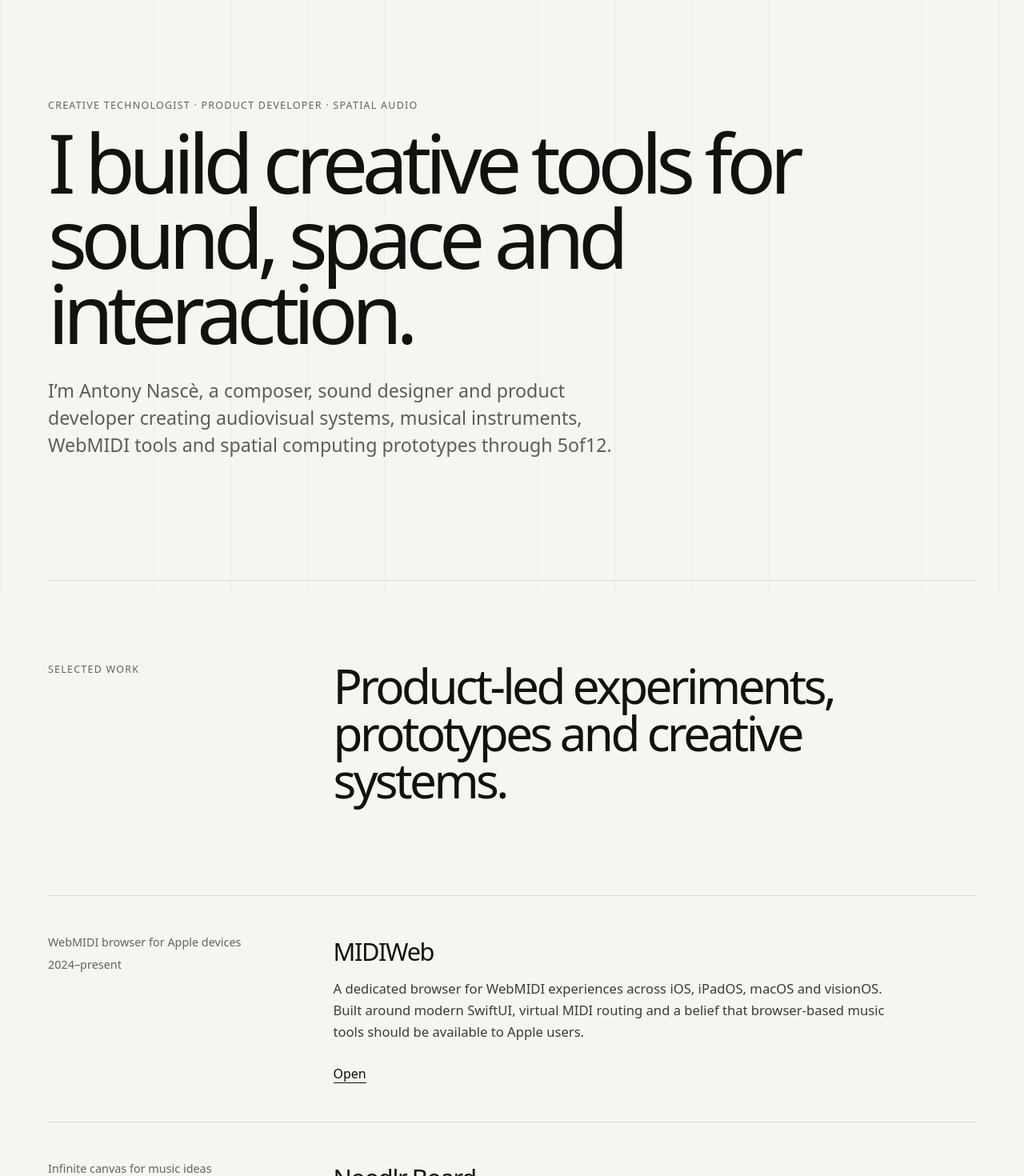
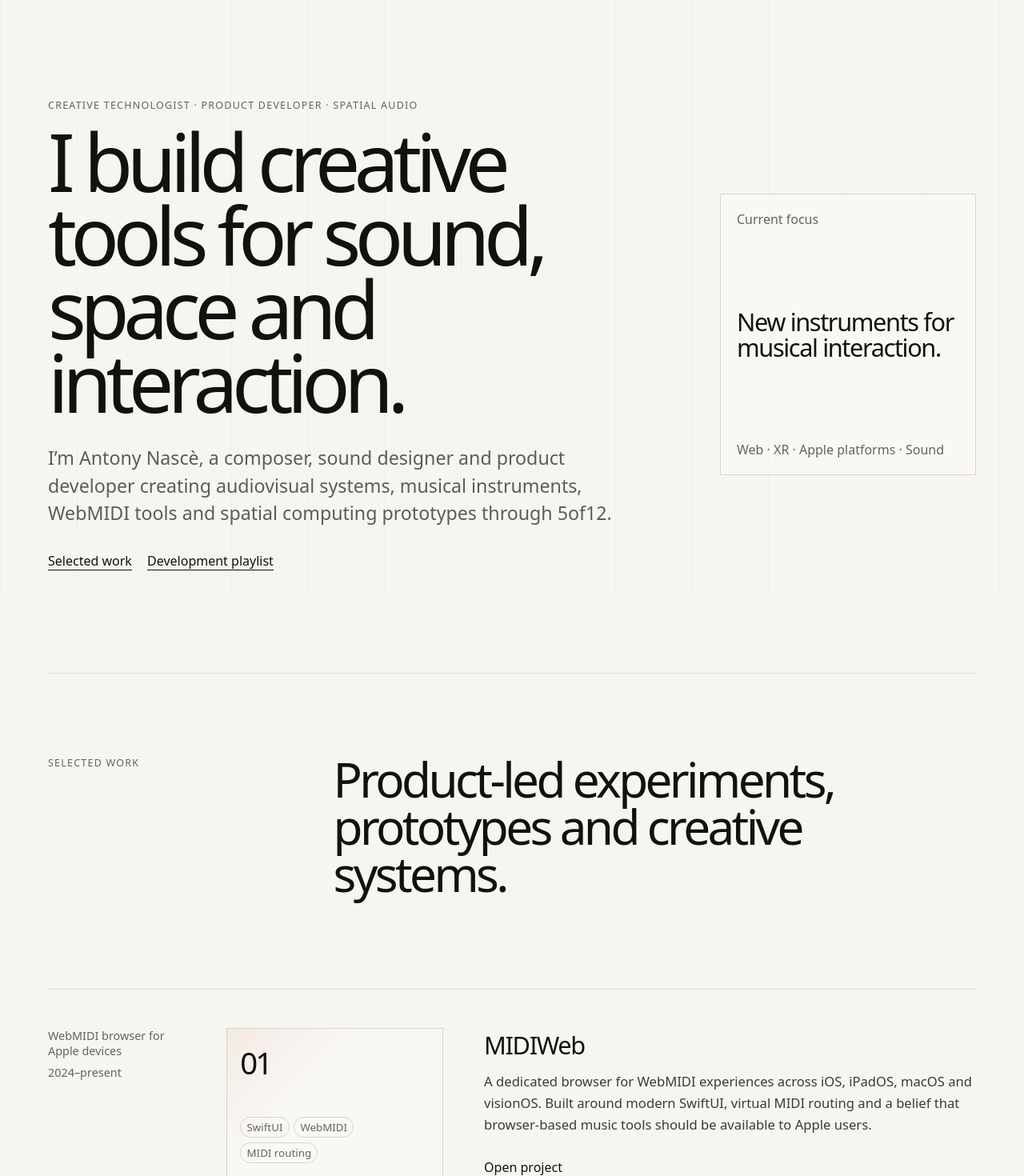
Before and after one commit to antiero/ant-portfolio, a SvelteKit app: page / in a window 1280 px wide. Shown: the part 60-1530 px from the top of the page at 80% size. Built offline with nearby package versions, Linux system fonts and the light colour scheme.

Commit message:
Add media layer and interaction polish

```diff
--- a/src/routes/+page.svelte
+++ b/src/routes/+page.svelte
@@ -1,33 +1,52 @@
 <script>
+  const playlistUrl = 'https://youtube.com/playlist?list=PLVqqKblFrXjaA8gYFgYS40rxdmFLhRnjD&si=d3-dkLNu7XzeSOia';
+
   const work = [
     {
       title: 'MIDIWeb',
       kicker: 'WebMIDI browser for Apple devices',
       desc: 'A dedicated browser for WebMIDI experiences across iOS, iPadOS, macOS and visionOS. Built around modern SwiftUI, virtual MIDI routing and a belief that browser-based music tools should be available to Apple users.',
       link: 'https://5of12.co.uk',
-      year: '2024–present'
+      year: '2024–present',
+      index: '01',
+      media: ['SwiftUI', 'WebMIDI', 'MIDI routing']
     },
     {
       title: 'Noodlr Board',
       kicker: 'Infinite canvas for music ideas',
       desc: 'A collaborative workspace for early-stage music creation: audio references, comments, tasks, WebAudio experiments and spatial arrangement before ideas move into a DAW.',
       link: 'https://5of12.github.io/noodlrboard/',
-      year: '2024–present'
+      year: '2024–present',
+      index: '02',
+      media: ['Canvas', 'Audio notes', 'Collaboration']
     },
     {
       title: 'Pezzi',
       kicker: 'Music in Pieces',
       desc: 'A musical puzzle game for WebXR and desktop, designed around playful interactions, short time-to-sound and accessible music-making mechanics.',
       link: 'https://5of12.co.uk',
-      year: '2025–present'
+      year: '2025–present',
+      index: '03',
+      media: ['WebXR', 'Music game', 'Audio UX']
     },
     {
       title: 'XR + audio prototypes',
       kicker: 'Spatial instruments and interaction systems',
       desc: 'Experiments in hand tracking, haptics, physical modelling and novel musical interfaces across Unity, Apple platforms and the web.',
-      link: 'https://youtube.com/playlist?list=PLVqqKblFrXjaA8gYFgYS40rxdmFLhRnjD&si=d3-dkLNu7XzeSOia',
-      year: 'ongoing'
+      link: playlistUrl,
+      year: 'ongoing',
+      index: '04',
+      media: ['Hand tracking', 'Haptics', 'Instruments']
     }
+  ];
+
+  const capabilities = [
+    'Spatial interaction',
+    'Audio systems',
+    'WebMIDI + WebAudio',
+    'SwiftUI + Apple platforms',
+    'Unity + XR prototyping',
+    'AI-assisted development workflows'
   ];
 </script>
 
@@ -40,6 +59,7 @@
   <a class="wordmark" href="/ant-portfolio/">Antony Nascè</a>
   <nav aria-label="Primary navigation">
     <a href="#work">Work</a>
+    <a href="#media">Media</a>
     <a href="#practice">Practice</a>
     <a href="#contact">Contact</a>
   </nav>
@@ -47,12 +67,24 @@
 
 <main>
   <section class="hero reveal">
+    <div class="hero-copy">
       <p class="eyebrow">Creative Technologist · Product Developer · Spatial Audio</p>
       <h1>I build creative tools for sound, space and interaction.</h1>
       <p class="lede">
         I’m Antony Nascè, a composer, sound designer and product developer creating audiovisual systems,
         musical instruments, WebMIDI tools and spatial computing prototypes through 5of12.
       </p>
+      <div class="hero-actions">
+        <a href="#work">Selected work</a>
+        <a href={playlistUrl} target="_blank" rel="noreferrer">Development playlist</a>
+      </div>
+    </div>
+
+    <aside class="signal-panel" aria-label="Current focus">
+      <p>Current focus</p>
+      <strong>New instruments for musical interaction.</strong>
+      <span>Web · XR · Apple platforms · Sound</span>
+    </aside>
   </section>
 
   <section id="work" class="section reveal">
@@ -68,14 +100,38 @@
             <p>{item.kicker}</p>
             <span>{item.year}</span>
           </div>
+          <div class="media-card" aria-label={`${item.title} media placeholder`}>
+            <span>{item.index}</span>
+            <div>
+              {#each item.media as label}
+                <small>{label}</small>
+              {/each}
+            </div>
+          </div>
           <div class="work-body">
             <h3>{item.title}</h3>
             <p>{item.desc}</p>
-            <a href={item.link} target="_blank" rel="noreferrer">Open</a>
+            <a href={item.link} target="_blank" rel="noreferrer">Open project</a>
           </div>
         </article>
       {/each}
     </div>
+  </section>
+
+  <section id="media" class="section reveal media-section">
+    <div class="section-heading">
+      <p class="eyebrow">Media</p>
+      <h2>Development videos, prototypes and process notes.</h2>
+    </div>
+
+    <a class="playlist-card" href={playlistUrl} target="_blank" rel="noreferrer">
+      <div class="play-symbol">▶</div>
+      <div>
+        <p class="eyebrow">YouTube playlist</p>
+        <h3>Watch the development process</h3>
+        <p>Sketches, prototypes and experiments from audiovisual product development work.</p>
+      </div>
+    </a>
   </section>
 
   <section id="practice" class="section reveal">
@@ -100,11 +156,24 @@
     </div>
   </section>
 
-  <section class="section approach reveal">
+  <section class="section capability-section reveal">
+    <p class="approach-copy">
+      I work between engineering and creative practice. The thread is simple: reduce the distance between an idea and a sound.
+    </p>
+    <div class="capability-grid" aria-label="Capabilities">
+      {#each capabilities as capability}
+        <span>{capability}</span>
+      {/each}
+    </div>
+  </section>
+
+  <section class="section cv-section reveal">
+    <div>
+      <p class="eyebrow">CV</p>
+      <h2>Creative technologist, not just a job history.</h2>
+    </div>
     <p>
-      I work between engineering and creative practice: SwiftUI, Unity, WebAudio, WebMIDI, XR interaction,
-      haptics and AI-assisted development workflows. The thread is simple: reduce the distance between an
-      idea and a sound.
+      The next version of the CV will foreground product development, audiovisual tools, AI-assisted prototyping, 5of12 and current studio practice.
     </p>
   </section>
 </main>
@@ -115,7 +184,6 @@
 
 <style>
   :global(*) { box-sizing: border-box; }
-
   :global(html) { scroll-behavior: smooth; }
 
   :global(body) {
@@ -131,7 +199,9 @@
     position: fixed;
     inset: 0;
     pointer-events: none;
-    background-image: linear-gradient(to right, rgba(17, 17, 15, 0.035) 1px, transparent 1px);
+    background-image:
+      linear-gradient(to right, rgba(17, 17, 15, 0.032) 1px, transparent 1px),
+      linear-gradient(to bottom, rgba(17, 17, 15, 0.018) 1px, transparent 1px);
     background-size: 96px 96px;
   }
 
@@ -153,40 +223,39 @@
     padding: 1rem 0;
     border-bottom: 1px solid #dedbd1;
     backdrop-filter: blur(16px);
-    background: rgba(246, 245, 240, 0.82);
+    background: rgba(246, 245, 240, 0.84);
   }
 
   .wordmark,
   nav a,
   footer a,
-  .work-body a {
+  .work-body a,
+  .hero-actions a,
+  .playlist-card {
     color: inherit;
     text-decoration: none;
   }
 
-  .wordmark {
-    font-weight: 560;
-    letter-spacing: -0.02em;
-  }
+  .wordmark { font-weight: 560; letter-spacing: -0.02em; }
 
   nav {
     display: flex;
-    gap: clamp(1rem, 2vw, 1.75rem);
+    gap: clamp(0.85rem, 2vw, 1.75rem);
     color: #65635d;
     font-size: 0.92rem;
   }
 
   nav a:hover,
   footer a:hover,
-  .work-body a:hover {
-    color: #c84624;
-  }
+  .work-body a:hover,
+  .hero-actions a:hover { color: #c84624; }
 
   .hero {
     min-height: 84svh;
-    display: flex;
-    flex-direction: column;
-    justify-content: center;
+    display: grid;
+    grid-template-columns: 1fr minmax(220px, 320px);
+    gap: clamp(2rem, 7vw, 5rem);
+    align-items: center;
     padding: clamp(4rem, 10vw, 8rem) 0;
   }
 
@@ -198,15 +267,12 @@
     text-transform: uppercase;
   }
 
-  h1,
-  h2,
-  h3,
-  p { margin-top: 0; }
+  h1, h2, h3, p { margin-top: 0; }
 
   h1 {
     max-width: 1040px;
     margin-bottom: 2rem;
-    font-size: clamp(3.1rem, 8vw, 7.8rem);
+    font-size: clamp(3rem, 7.8vw, 7.8rem);
     line-height: 0.92;
     letter-spacing: -0.075em;
     font-weight: 520;
@@ -219,10 +285,35 @@
     line-height: 1.48;
   }
 
-  .section {
-    padding: clamp(4rem, 8vw, 7rem) 0;
-    border-top: 1px solid #dedbd1;
+  .hero-actions {
+    display: flex;
+    flex-wrap: wrap;
+    gap: 1.2rem;
+    margin-top: 2rem;
   }
+
+  .hero-actions a,
+  .work-body a {
+    border-bottom: 1px solid currentColor;
+    text-underline-offset: 0.2em;
+  }
+
+  .signal-panel {
+    border: 1px solid #d8d4c9;
+    min-height: 22rem;
+    padding: 1.25rem;
+    display: flex;
+    flex-direction: column;
+    justify-content: space-between;
+    background: rgba(255,255,255,0.32);
+    transition: transform 220ms ease, background 220ms ease;
+  }
+
+  .signal-panel:hover { transform: translateY(-3px); background: rgba(255,255,255,0.48); }
+  .signal-panel p, .signal-panel span { color: #65635d; margin: 0; }
+  .signal-panel strong { font-size: clamp(1.4rem, 2.4vw, 2.2rem); line-height: 1.05; letter-spacing: -0.045em; font-weight: 520; }
+
+  .section { padding: clamp(4rem, 8vw, 7rem) 0; border-top: 1px solid #dedbd1; }
 
   .section-heading {
     display: grid;
@@ -239,30 +330,37 @@
     font-weight: 520;
   }
 
-  .work-list {
-    border-bottom: 1px solid #dedbd1;
-  }
+  .work-list { border-bottom: 1px solid #dedbd1; }
 
   .work-item {
     display: grid;
-    grid-template-columns: minmax(9rem, 0.38fr) 1fr;
+    grid-template-columns: minmax(9rem, 0.28fr) minmax(180px, 0.44fr) 1fr;
     gap: clamp(1.5rem, 4vw, 4rem);
     padding: clamp(1.6rem, 4vw, 3rem) 0;
     border-top: 1px solid #dedbd1;
   }
 
-  .work-meta {
-    color: #65635d;
-    font-size: 0.9rem;
+  .work-meta { color: #65635d; font-size: 0.9rem; }
+  .work-meta p, .work-meta span { margin: 0; }
+  .work-meta span { display: block; margin-top: 0.55rem; }
+
+  .media-card {
+    min-height: 11rem;
+    border: 1px solid #d8d4c9;
+    background:
+      linear-gradient(135deg, rgba(200,70,36,0.08), transparent 38%),
+      rgba(255,255,255,0.3);
+    padding: 1rem;
+    display: flex;
+    flex-direction: column;
+    justify-content: space-between;
+    transition: transform 220ms ease, border-color 220ms ease;
   }
 
-  .work-meta p,
-  .work-meta span { margin: 0; }
-
-  .work-meta span {
-    display: block;
-    margin-top: 0.55rem;
-  }
+  .work-item:hover .media-card { transform: translateY(-3px); border-color: #bbb5a6; }
+  .media-card > span { font-size: 2.4rem; letter-spacing: -0.08em; }
+  .media-card div { display: flex; flex-wrap: wrap; gap: 0.35rem; }
+  .media-card small { border: 1px solid #d8d4c9; border-radius: 999px; padding: 0.2rem 0.45rem; color: #65635d; }
 
   h3 {
     margin-bottom: 0.8rem;
@@ -271,18 +369,24 @@
     font-weight: 520;
   }
 
-  .work-body p {
-    max-width: 720px;
-    color: #3c3b37;
-    line-height: 1.62;
-    font-size: clamp(1rem, 1.3vw, 1.1rem);
+  .work-body p { max-width: 720px; color: #3c3b37; line-height: 1.62; font-size: clamp(1rem, 1.3vw, 1.1rem); }
+  .work-body a { display: inline-block; margin-top: 0.7rem; }
+
+  .playlist-card {
+    display: grid;
+    grid-template-columns: minmax(160px, 0.3fr) 1fr;
+    gap: clamp(1.5rem, 4vw, 4rem);
+    align-items: center;
+    min-height: 20rem;
+    border: 1px solid #d8d4c9;
+    padding: clamp(1.25rem, 4vw, 3rem);
+    background: rgba(255,255,255,0.32);
+    transition: transform 220ms ease, background 220ms ease;
   }
 
-  .work-body a {
-    display: inline-block;
-    margin-top: 0.7rem;
-    border-bottom: 1px solid currentColor;
-  }
+  .playlist-card:hover { transform: translateY(-4px); background: rgba(255,255,255,0.5); }
+  .play-symbol { font-size: clamp(4rem, 11vw, 9rem); letter-spacing: -0.1em; color: #c84624; }
+  .playlist-card p:not(.eyebrow) { max-width: 560px; color: #4e4c46; line-height: 1.6; }
 
   .practice-grid {
     display: grid;
@@ -292,51 +396,49 @@
     border: 1px solid #dedbd1;
   }
 
-  .practice-grid article {
-    min-height: 18rem;
-    padding: clamp(1.25rem, 3vw, 2rem);
-    background: rgba(255,255,255,0.38);
+  .practice-grid article { min-height: 18rem; padding: clamp(1.25rem, 3vw, 2rem); background: rgba(255,255,255,0.38); }
+  .practice-grid p, .approach-copy, .cv-section > p { color: #4e4c46; line-height: 1.65; }
+
+  .capability-section {
+    display: grid;
+    grid-template-columns: 1fr minmax(260px, 0.55fr);
+    gap: clamp(2rem, 5vw, 4rem);
   }
 
-  .practice-grid p,
-  .approach p {
-    color: #4e4c46;
-    line-height: 1.65;
+  .approach-copy { max-width: 760px; font-size: clamp(1.4rem, 3vw, 2.6rem); line-height: 1.18; letter-spacing: -0.045em; }
+
+  .capability-grid { display: flex; flex-wrap: wrap; align-content: start; gap: 0.55rem; }
+  .capability-grid span { border: 1px solid #d8d4c9; border-radius: 999px; padding: 0.38rem 0.7rem; color: #4e4c46; background: rgba(255,255,255,0.24); }
+
+  .cv-section {
+    display: grid;
+    grid-template-columns: 1fr minmax(260px, 0.55fr);
+    gap: clamp(2rem, 5vw, 4rem);
   }
 
-  .approach p {
-    max-width: 920px;
-    font-size: clamp(1.4rem, 3vw, 2.6rem);
-    line-height: 1.18;
-    letter-spacing: -0.045em;
-  }
+  footer { padding: 2rem 0 3rem; border-top: 1px solid #dedbd1; color: #65635d; font-size: 0.92rem; }
 
-  footer {
-    padding: 2rem 0 3rem;
-    border-top: 1px solid #dedbd1;
-    color: #65635d;
-    font-size: 0.92rem;
-  }
+  .reveal { animation: reveal 700ms ease both; }
+  @keyframes reveal { from { opacity: 0; transform: translateY(8px); } to { opacity: 1; transform: translateY(0); } }
 
-  .reveal {
-    animation: reveal 700ms ease both;
-  }
-
-  @keyframes reveal {
-    from { opacity: 0; transform: translateY(8px); }
-    to { opacity: 1; transform: translateY(0); }
+  @media (max-width: 900px) {
+    .hero,
+    .section-heading,
+    .work-item,
+    .playlist-card,
+    .capability-section,
+    .cv-section { grid-template-columns: 1fr; }
+    .practice-grid { grid-template-columns: 1fr; }
   }
 
   @media (max-width: 760px) {
     .site-header { align-items: flex-start; flex-direction: column; }
-    .section-heading,
-    .work-item,
-    .practice-grid { grid-template-columns: 1fr; }
     .hero { min-height: 74svh; }
+    nav { width: 100%; justify-content: space-between; }
   }
 
   @media (prefers-reduced-motion: reduce) {
     :global(html) { scroll-behavior: auto; }
-    .reveal { animation: none; }
+    .reveal, .signal-panel, .media-card, .playlist-card { animation: none; transition: none; }
   }
 </style>
```
Lines whose indentation alone changed are shown as unchanged.
